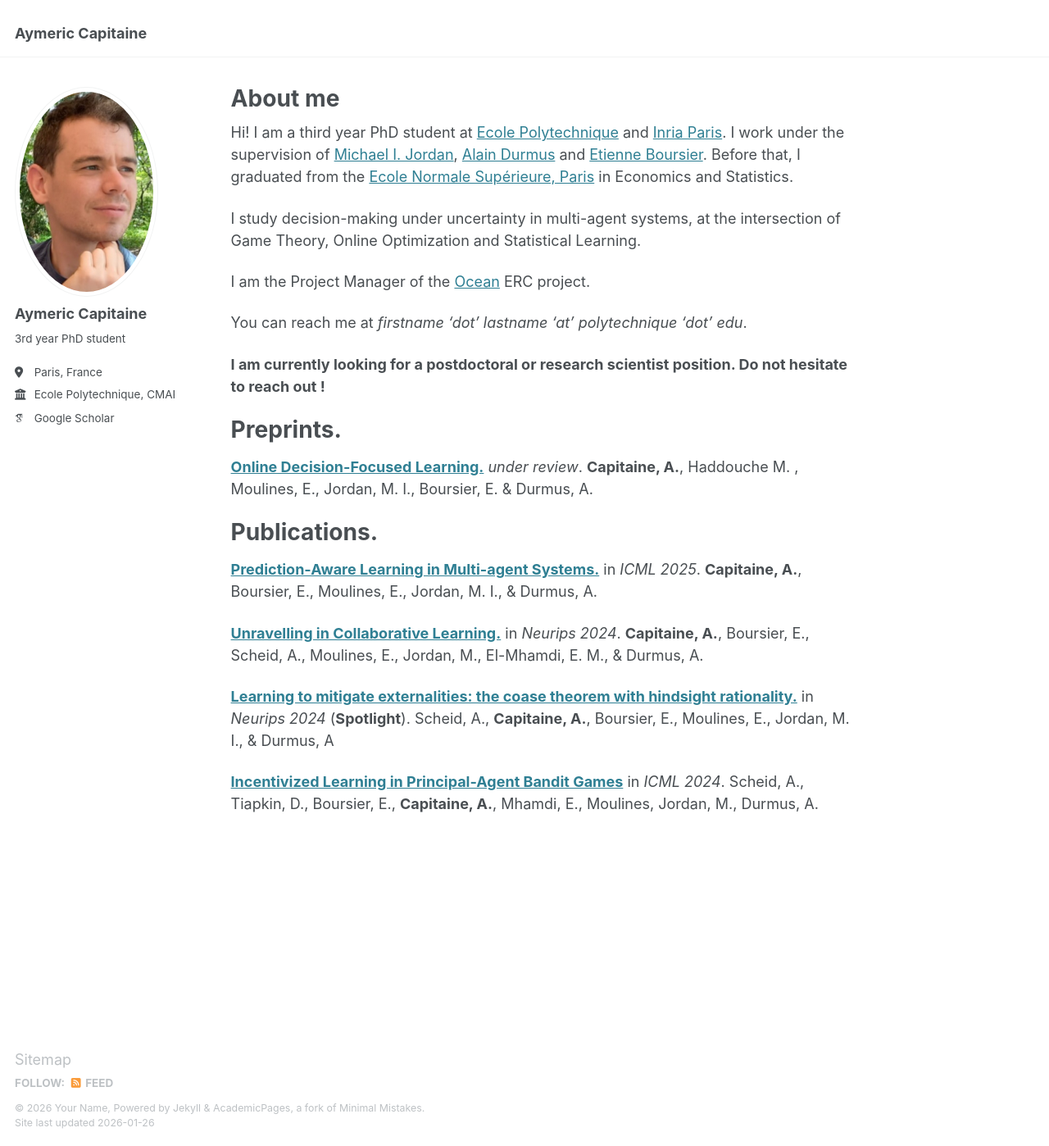
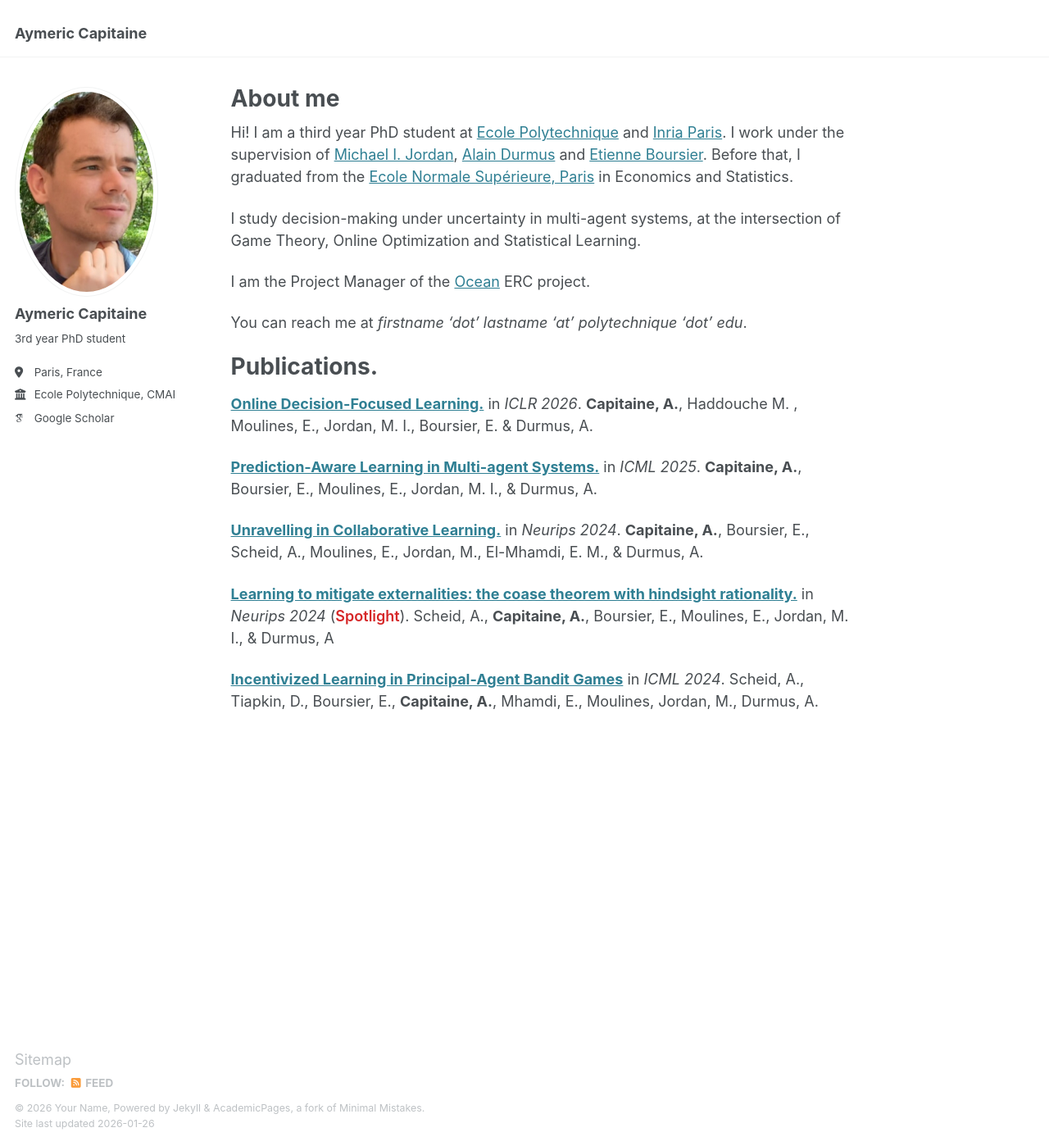
Before and after one commit to aymericcapitaine/aymericcapitaine.github.io, a Jekyll site: the page built from _pages/about.md, in a window 1280 px wide and 1398 px high. Shown: the whole window at 82% size. Built offline with Jekyll 4.4.1, drawn with Linux system fonts in a browser that asks for light colours; some web fonts are replaced.

Commit message:
iclr updated

```diff
--- a/_pages/about.md
+++ b/_pages/about.md
@@ -14,22 +14,18 @@ I am the Project Manager of the [Ocean](https://oceanerc.com/) ERC project.
 
 You can reach me at *firstname 'dot' lastname 'at' polytechnique 'dot' edu*.
 
-**I am currently looking for a postdoctoral or research scientist position. Do not hesitate to reach out !**
-
-Preprints.
+Publications.
 ======
-[**Online Decision-Focused Learning.**](https://arxiv.org/abs/2505.13564) *under review*.
+[**Online Decision-Focused Learning.**](https://arxiv.org/abs/2505.13564) in *ICLR 2026*.
 **Capitaine, A.**, Haddouche M. , Moulines, E., Jordan, M. I., Boursier, E. & Durmus, A.
 
-Publications.
-======
 [**Prediction-Aware Learning in Multi-agent Systems.**](https://arxiv.org/abs/2501.19144) in *ICML 2025*.
 **Capitaine, A.**, Boursier, E., Moulines, E., Jordan, M. I., & Durmus, A.
 
 [**Unravelling in Collaborative Learning.**](https://arxiv.org/abs/2407.14332) in *Neurips 2024*.
 **Capitaine, A.**, Boursier, E., Scheid, A., Moulines, E., Jordan, M., El-Mhamdi, E. M., & Durmus, A.
 
-[**Learning to mitigate externalities: the coase theorem with hindsight rationality.**](https://arxiv.org/abs/2406.19824) in *Neurips 2024* (**Spotlight**).
+[**Learning to mitigate externalities: the coase theorem with hindsight rationality.**](https://arxiv.org/abs/2406.19824) in *Neurips 2024* (<span style="color:#d62728; font-weight:600;">Spotlight</span>).
 Scheid, A., **Capitaine, A.**, Boursier, E., Moulines, E., Jordan, M. I., & Durmus, A
 
 [**Incentivized Learning in Principal-Agent Bandit Games**](https://arxiv.org/abs/2403.03811) in *ICML 2024*.
```
